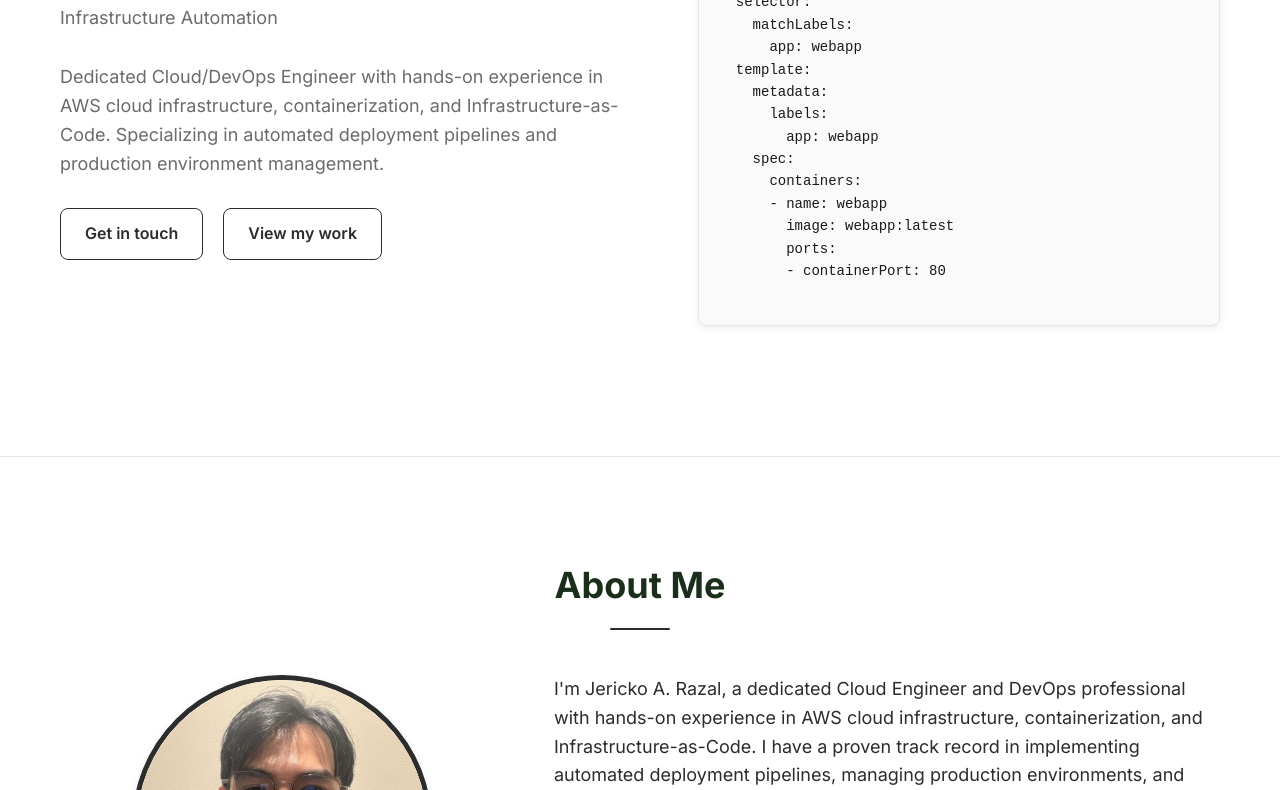
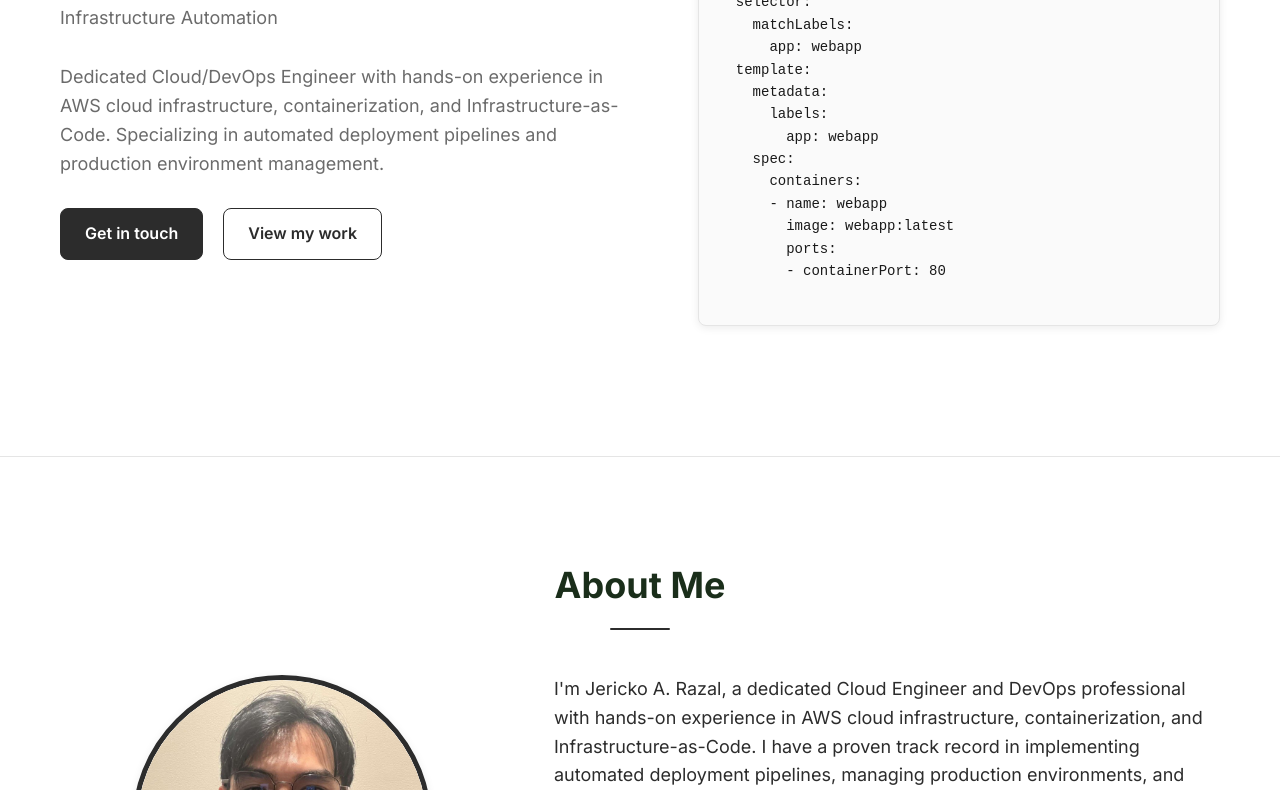
Before and after one commit to r1cko23/Portfolio, a website: page index.html in a window 1280 px wide. Shown: the part 343-1133 px from the top of the page. Drawn offline with Linux system fonts and the light colour scheme.

Commit message:
Fix Contact button styling: Black background with white text, green on hover

```diff
--- a/css/style.css
+++ b/css/style.css
@@ -82,8 +82,8 @@ img {
 }
 
 .btn-primary {
-  background-color: #ffffff !important;
-  color: #2c2c2c !important;
+  background-color: var(--primary-color) !important;
+  color: var(--text-light) !important;
   border: 1px solid var(--primary-color) !important;
 }
 
```
